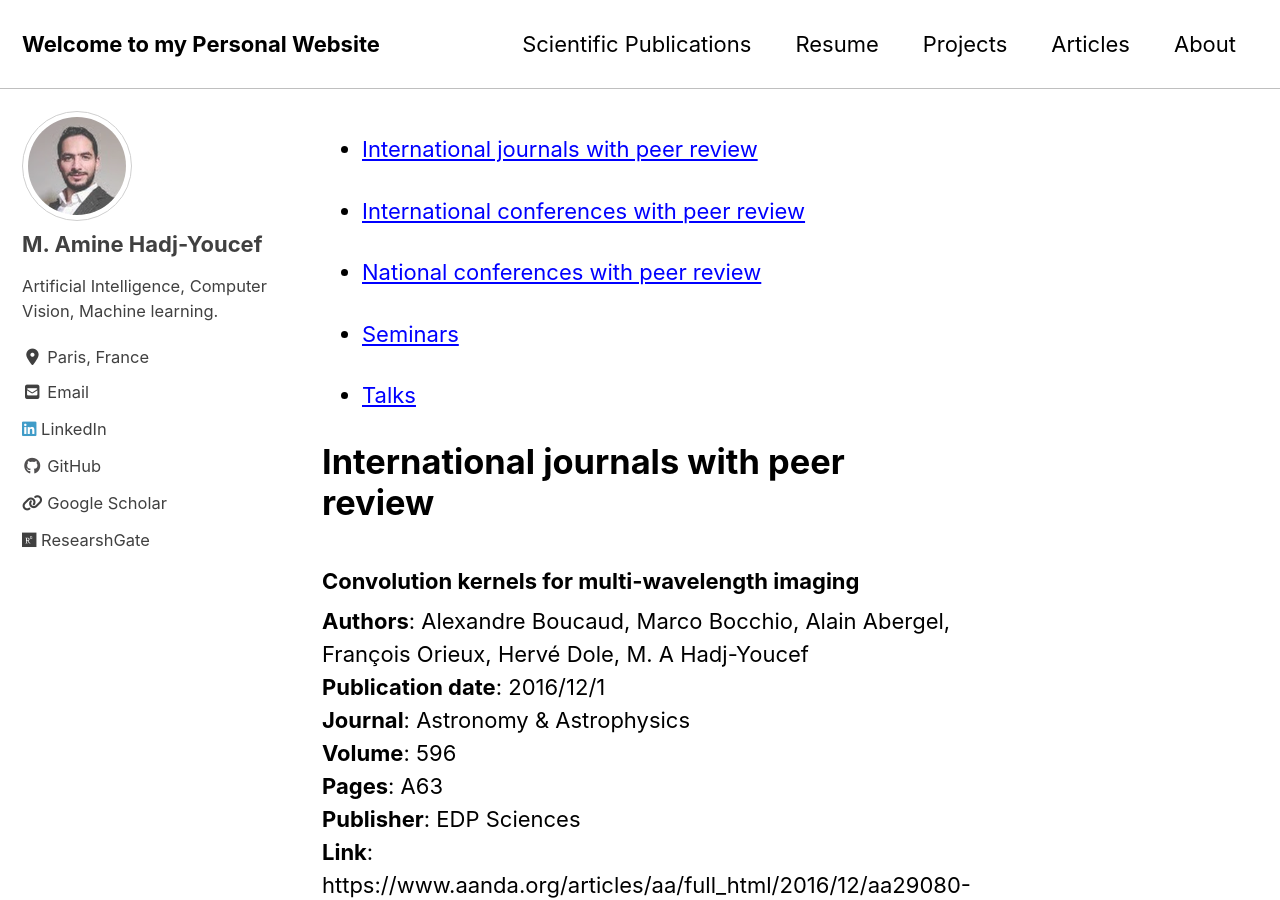
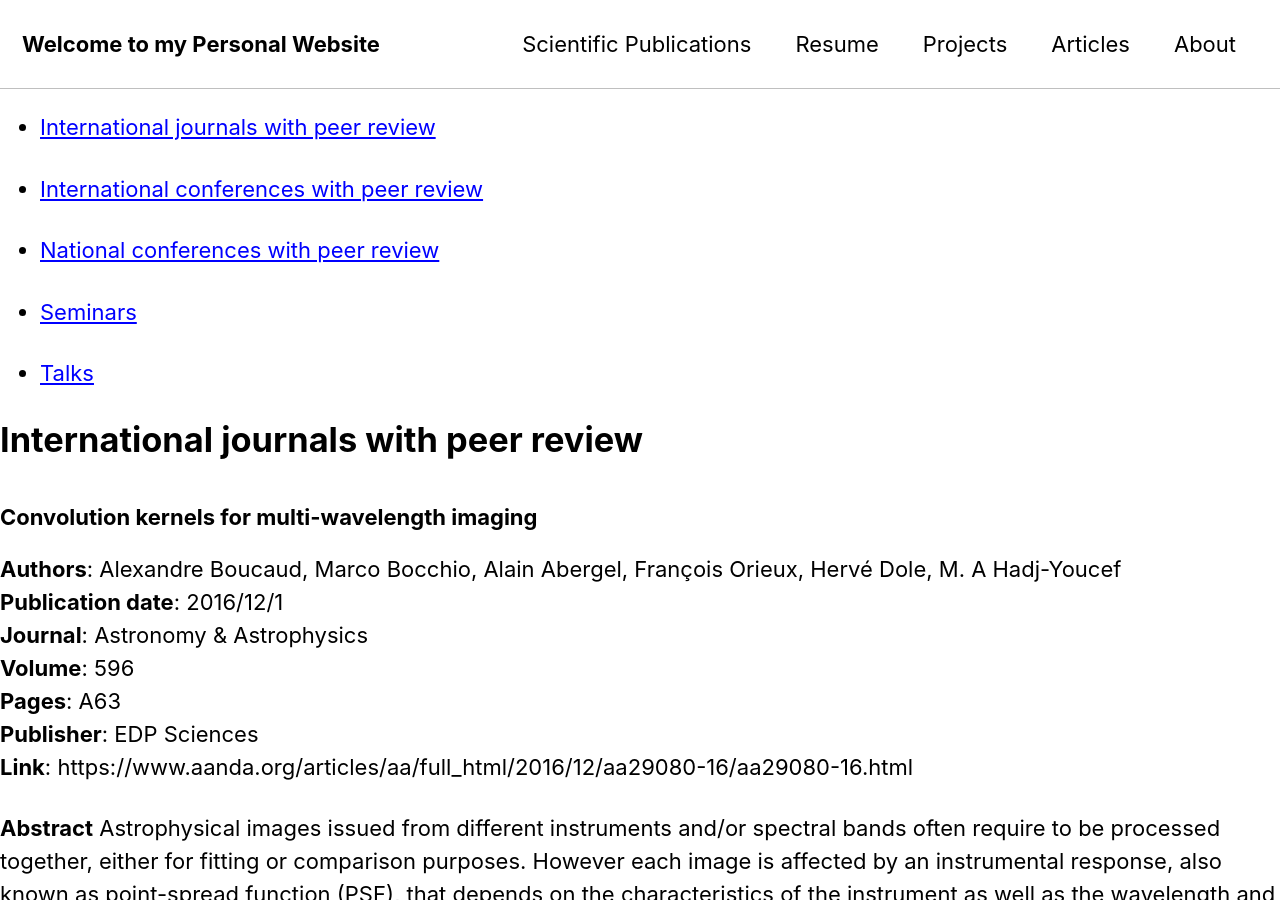
Before and after one commit to amineHY/amine-hadjyoucef.github.io, a Jekyll site: the page built from _pages/publications.md, in a window 1280 px wide and 900 px high. Built offline with Jekyll 4.4.1, drawn with Linux system fonts in a browser that asks for light colours; cached includes are drawn as plain includes; nearby versions of some CDN libraries; our own code applies the rules of GitHub Pages for plain Markdown files; some of the changed lines change nothing that is shown.

Commit message:
improve structure

```diff
--- a/_config.yml
+++ b/_config.yml
@@ -287,7 +287,7 @@ defaults:
       comments: true
       share: true
       related: true
-
+defaults:
   # _pages
   - scope:
       path: ""
@@ -295,7 +295,7 @@ defaults:
     values:
       layout: single
       author_profile: true
-
+defaults:
   # _portfolio
   - scope:
       path: ""
--- a/_pages/publications.md
+++ b/_pages/publications.md
@@ -3,6 +3,7 @@ title: Here is a list of my scientific publications
 subtitle: Scientific journals, international conferences, seminars
 permalink: /publications/
 icon: fa-book
+layout: page
 header:
   image: assets/images/banner_publications.png
   layout: "single"
```
